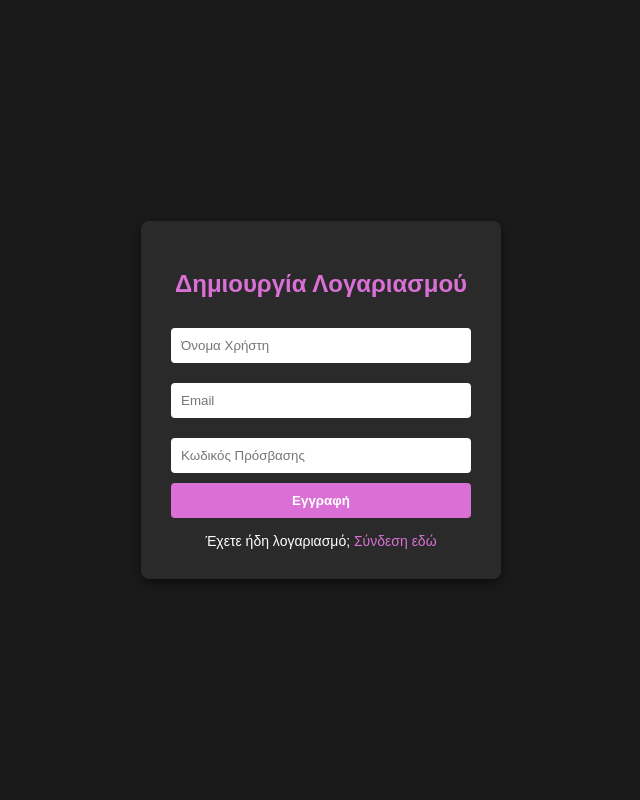
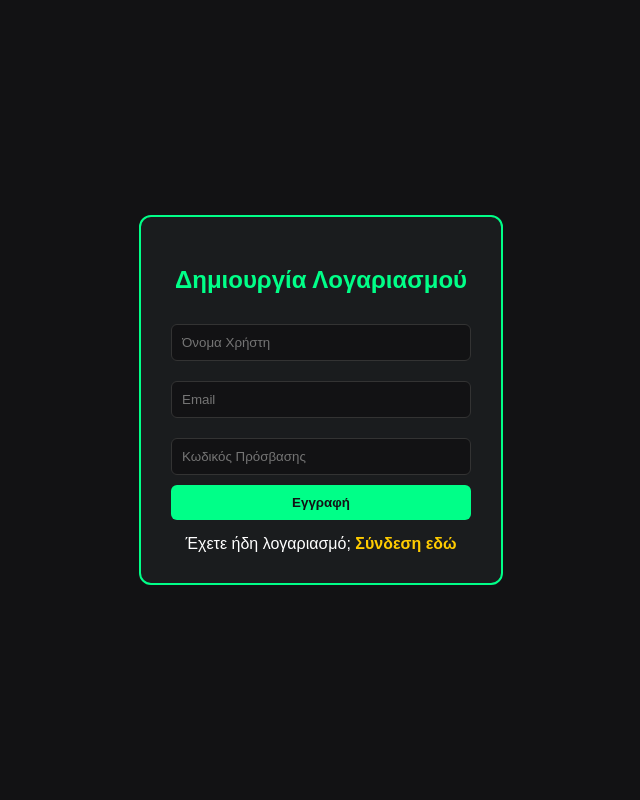
Before and after one commit to ultra516/Games-Review, a Flask app: page /register in a window 1280 px wide. Shown: the whole page, without its empty margins (319-959 px from the left). Run offline with Flask 3, Linux system fonts and the light colour scheme.

Commit message:
Perfect alignment for top navigation bar, clean up spacing layout and updated button colors

```diff
--- a/templates/favorites.html
+++ b/templates/favorites.html
@@ -27,7 +27,7 @@
 
                         <div style="display: flex; gap: 10px; margin-top: 15px;">
                             <!-- Σύνδεσμος για τις λεπτομέρειες από το API -->
-                            <a href="/game/{{ fav.rawg_id }}" class="details-btn" style="flex: 1; text-align: center; color: #00ff88; text-decoration: none; font-weight: bold;">Λεπτομέρειες</a>
+                            <a href="/game/{{ fav.rawg_id }}" class="details-btn" style="flex: 1; text-align: center; color: #00ff88; text-decoration: none; font-weight: bold;"> Λεπτομέρειες</a>
 
                             <!-- Κουμπί για Διαγραφή (Delete) από τη βάση δεδομένων -->
                             <form action="/favorite/delete/{{ fav.id }}" method="POST" style="flex: 1;">
--- a/templates/register.html
+++ b/templates/register.html
@@ -4,14 +4,14 @@
     <meta charset="UTF-8">
     <title>Εγγραφή Νέου Χρήστη</title>
     <style>
-        body { font-family: Arial, sans-serif; background-color: #1a1a1a; color: white; display: flex; justify-content: center; align-items: center; height: 100vh; margin: 0; }
-        .form-container { background: #2a2a2a; padding: 30px; border-radius: 8px; box-shadow: 0 4px 10px rgba(0,0,0,0.5); width: 300px; }
-        h2 { text-align: center; margin-bottom: 20px; color: #da70d6; }
-        input { width: 100%; padding: 10px; margin: 10px 0; border: none; border-radius: 4px; box-sizing: border-box; }
-        button { width: 100%; padding: 10px; background-color: #da70d6; border: none; color: white; font-weight: bold; border-radius: 4px; cursor: pointer; }
-        button:hover { background-color: #ba55d3; }
-        .link { text-align: center; margin-top: 15px; font-size: 14px; }
-        .link a { color: #da70d6; text-decoration: none; }
+        body { font-family: Arial, sans-serif; background-color: #121214; color: white; display: flex; justify-content: center; align-items: center; height: 100vh; margin: 0; }
+        .form-container { background: #1a1c1e; padding: 30px; border-radius: 12px; border: 2px solid #00ff88; max-width: 300px; width: 100%; }
+        h2 { text-align: center; margin-bottom: 20px; color: #00ff88; }
+        input { width: 100%; padding: 10px; margin: 10px 0; border: 1px solid #333; background-color: #121214; color: white; border-radius: 6px; box-sizing: border-box; }
+        button { width: 100%; padding: 10px; background-color: #00ff88; color: #121214; border: none; font-weight: bold; border-radius: 6px; cursor: pointer; }
+        button:hover { background-color: #00cc66; }
+        .link { text-align: center; margin-top: 15px; }
+        .link a { color: #ffcc00; text-decoration: none; font-weight: bold;}
     </style>
 </head>
 <body>
```
Also changed, not shown: templates/games.html (+14 -12 lines), templates/login.html (+7 -7 lines).
